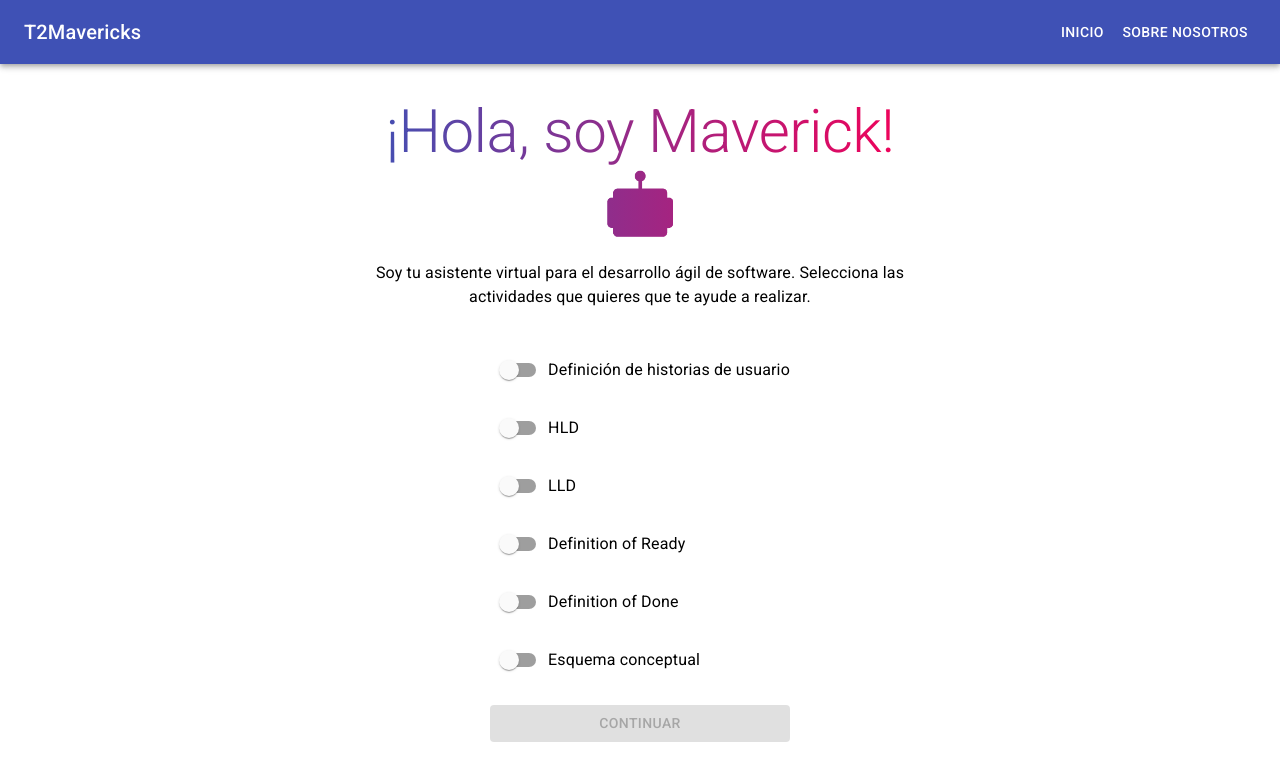
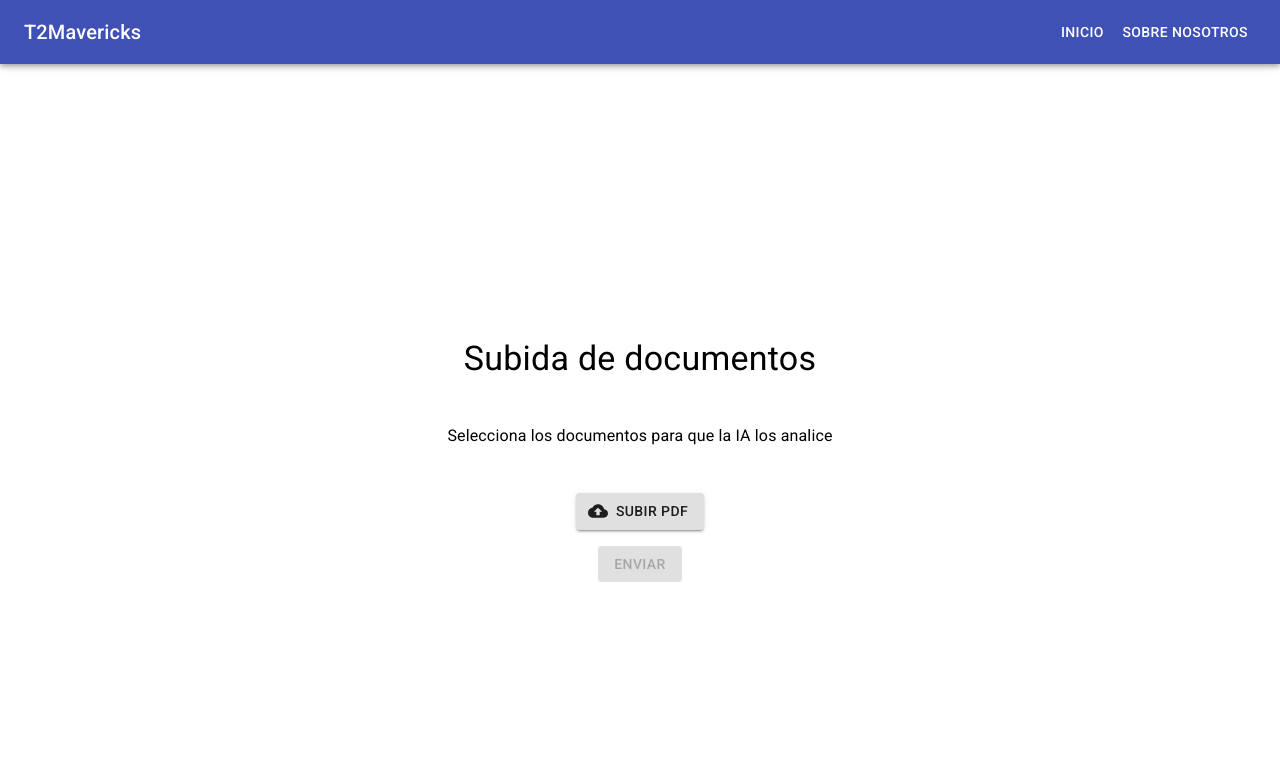
Before and after one commit to bartolomeow/t2mavericks_frontend, a React (Create React App) app: page / in a window 1280 px wide. Shown: the top 780 px of the page. Built offline with nearby package versions, Linux system fonts and the light colour scheme.

Commit message:
upload document page and promptmanager

```diff
--- a/src/components/Header/Header.js
+++ b/src/components/Header/Header.js
@@ -6,7 +6,7 @@ const Header = () => {
   const navigate = useNavigate();
 
   const handleLandingClick = () => {
-    navigate('/');
+    navigate('/landing');
   };
 
   const handleAboutClick = () => {
--- a/src/context/MavContext.js
+++ b/src/context/MavContext.js
@@ -4,13 +4,31 @@ export const MavContext = createContext();
 
 const MavContextProvider = (props) => {
   const [checkedItems, setCheckedItems] = useState([]);
+  const [document, setDocument] = useState(undefined);
+  const [prompts, setPrompts] = useState({});
 
   const handleCheckedItems = (newCheckedItems) => {
     setCheckedItems(newCheckedItems);
   };
 
+  const handleDocument = (newDocument) => {
+    setDocument(newDocument);
+  };
+
+  const handlePrompts = (prompts) => {
+    setPrompts(prompts);
+  };
+
   return (
-    <MavContext.Provider value={{ checkedItems, handleCheckedItems }}>
+    <MavContext.Provider
+      value={{
+        checkedItems,
+        handleCheckedItems,
+        document,
+        handleDocument,
+        prompts, handlePrompts
+      }}
+    >
       {props.children}
     </MavContext.Provider>
   );
--- a/src/pages/PromptPage.js
+++ b/src/pages/PromptPage.js
@@ -1,4 +1,4 @@
-import React from 'react';
+import React, { useEffect } from 'react';
 import {
   TextField,
   makeStyles,
@@ -35,9 +35,21 @@ const useStyles = makeStyles((theme) => ({
 const SpecificationsPage = () => {
   const classes = useStyles();
   const navigate = useNavigate();
-  const { checkedItems } = React.useContext(MavContext);
+  const { checkedItems, handlePrompts } = React.useContext(MavContext);
+  const [promptItem, setPromptItem] = React.useState({});
+
+  useEffect(() => {
+    let promptObj = {};
+    checkedItems.forEach((item) => {
+      promptObj = {...promptObj, [item]: ''}
+    });
+    promptObj['general'] = '';
+
+    setPromptItem(promptObj);
+  }, [])
 
   const handleSubmit = () => {
+    handlePrompts(promptItem);
     navigate('/results');
   };
 
@@ -56,12 +68,20 @@ const SpecificationsPage = () => {
         variant="outlined"
         fullWidth
         multiline
+        onChange={(e) => {
+          setPromptItem({...promptItem, 'general': e.target.value});
+        }}
       />
-      <Typography variant="h5" component="h1" gutterBottom className={classes.padding}>
+      <Typography
+        variant="h5"
+        component="h1"
+        gutterBottom
+        className={classes.padding}
+      >
         Especificaciones
       </Typography>
-      {checkedItems.map((item) => (
-        <Accordion className={classes.accordion}>
+      {checkedItems.map((item, i) => (
+        <Accordion className={classes.accordion} key={i}>
           <AccordionSummary
             expandIcon={<ExpandMoreIcon />}
             aria-controls="panel1a-content"
@@ -71,11 +91,17 @@ const SpecificationsPage = () => {
           </AccordionSummary>
           <AccordionDetails>
             <TextField
+              id={`${item}-specifications`}
               label={`Escribe tus especificaciones sobre ${item}`}
               variant="outlined"
               fullWidth
               multiline
               minRows={4}
+              onChange={(e) => {
+                const newPromptItem = promptItem;
+                newPromptItem[item] = e.target.value;
+                setPromptItem(newPromptItem);
+              }}
             />
           </AccordionDetails>
         </Accordion>
--- /dev/null
+++ b/src/pages/UploadDocument.js
@@ -0,0 +1,94 @@
+import React, { useState } from 'react';
+import { makeStyles } from '@material-ui/core/styles';
+import Button from '@material-ui/core/Button';
+import CloudUploadIcon from '@material-ui/icons/CloudUpload';
+import Typography from '@material-ui/core/Typography';
+import { useNavigate } from 'react-router-dom';
+import CheckCircleOutlineRoundedIcon from '@mui/icons-material/CheckCircleOutlineRounded';
+import { MavContext } from '../context/MavContext';
+
+const useStyles = makeStyles((theme) => ({
+  root: {
+    display: 'flex',
+    flexDirection: 'column',
+    alignItems: 'center',
+    justifyContent: 'center',
+    height: '100vh',
+  },
+  input: {
+    display: 'none',
+  },
+  button: {
+    margin: theme.spacing(1),
+  },
+  padding: {
+    padding: theme.spacing(4),
+  },
+}));
+
+const UploadDocument = () => {
+  const classes = useStyles();
+  const { document, handleDocument } = React.useContext(MavContext);
+  const [file, setFile] = useState(document);
+  const [success, setSuccess] = useState(false);
+  const navigate = useNavigate();
+
+  const handleFileChange = (event) => {
+    setFile(event.target.files[0]);
+  };
+
+  const handleUpload = () => {
+    handleDocument(file);
+    setSuccess(true);
+    setTimeout(() => {
+      navigate('/landing');
+    }, 3000);
+  };
+
+  return (
+    <div className={classes.root}>
+      <input
+        accept=".csv"
+        className={classes.input}
+        id="contained-button-file"
+        multiple
+        type="file"
+        onChange={handleFileChange}
+      />
+      <Typography variant="h4" component="h1" gutterBottom>
+        Subida de documentos
+      </Typography>
+      <Typography variant="body1" className={classes.padding} gutterBottom>
+        Selecciona los documentos para que la IA los analice
+      </Typography>
+      <label htmlFor="contained-button-file">
+        <Button
+          variant="contained"
+          color="default"
+          component="span"
+          startIcon={<CloudUploadIcon />}
+          className={classes.button}
+        >
+          {file ? (
+            <Typography variant="body1" gutterBottom>
+              Archivo seleccionado: {file.name}
+            </Typography>
+          ) : (
+            'Subir PDF'
+          )}
+        </Button>
+      </label>
+      <Button
+        variant="contained"
+        color="primary"
+        onClick={handleUpload}
+        disabled={!file || success}
+        className={classes.button}
+      >
+        {success ? <CheckCircleOutlineRoundedIcon /> : 'Enviar'}
+      </Button>
+    </div>
+  );
+};
+
+export default UploadDocument;
--- a/src/routes.js
+++ b/src/routes.js
@@ -7,14 +7,16 @@ import MavContextProvider from './context/MavContext';
 // Lazy load pages and components
 const AboutPage = lazy(() => import('./pages/AboutPage'));
 const PromptPage = lazy(() => import('./pages/PromptPage'));
+const UploadDocument = lazy(() => import('./pages/UploadDocument'));
 const ResultsPage = lazy(() => import('./pages/ResultsPage'));
 
 function Routes() {
   return (
     <MavContextProvider>
       <Routing>
-        <Route exact path="/" element={<LandingPage />} />
+        <Route exact path="/landing" element={<LandingPage />} />
         <Route
+          exact
           path="/about"
           element={
             <Suspense fallback={<Loading />}>
@@ -23,6 +25,7 @@ function Routes() {
           }
         />
         <Route
+          exact
           path="/prompts"
           element={
             <Suspense fallback={<Loading />}>
@@ -31,6 +34,16 @@ function Routes() {
           }
         />
         <Route
+          exact
+          path="/"
+          element={
+            <Suspense fallback={<Loading />}>
+              <UploadDocument />
+            </Suspense>
+          }
+        />
+        <Route
+          exact
           path="/results"
           element={
             <Suspense fallback={<Loading />}>
```
